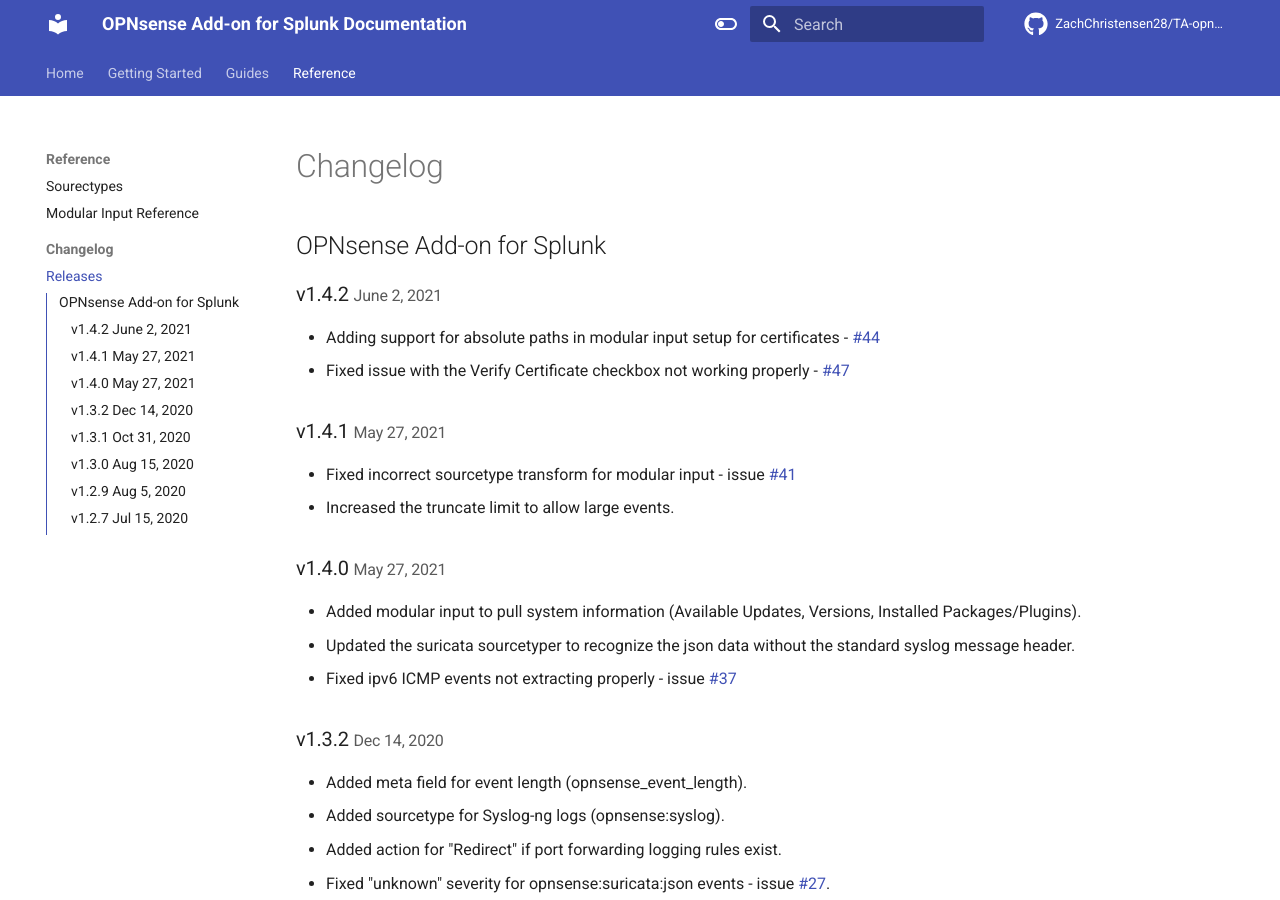
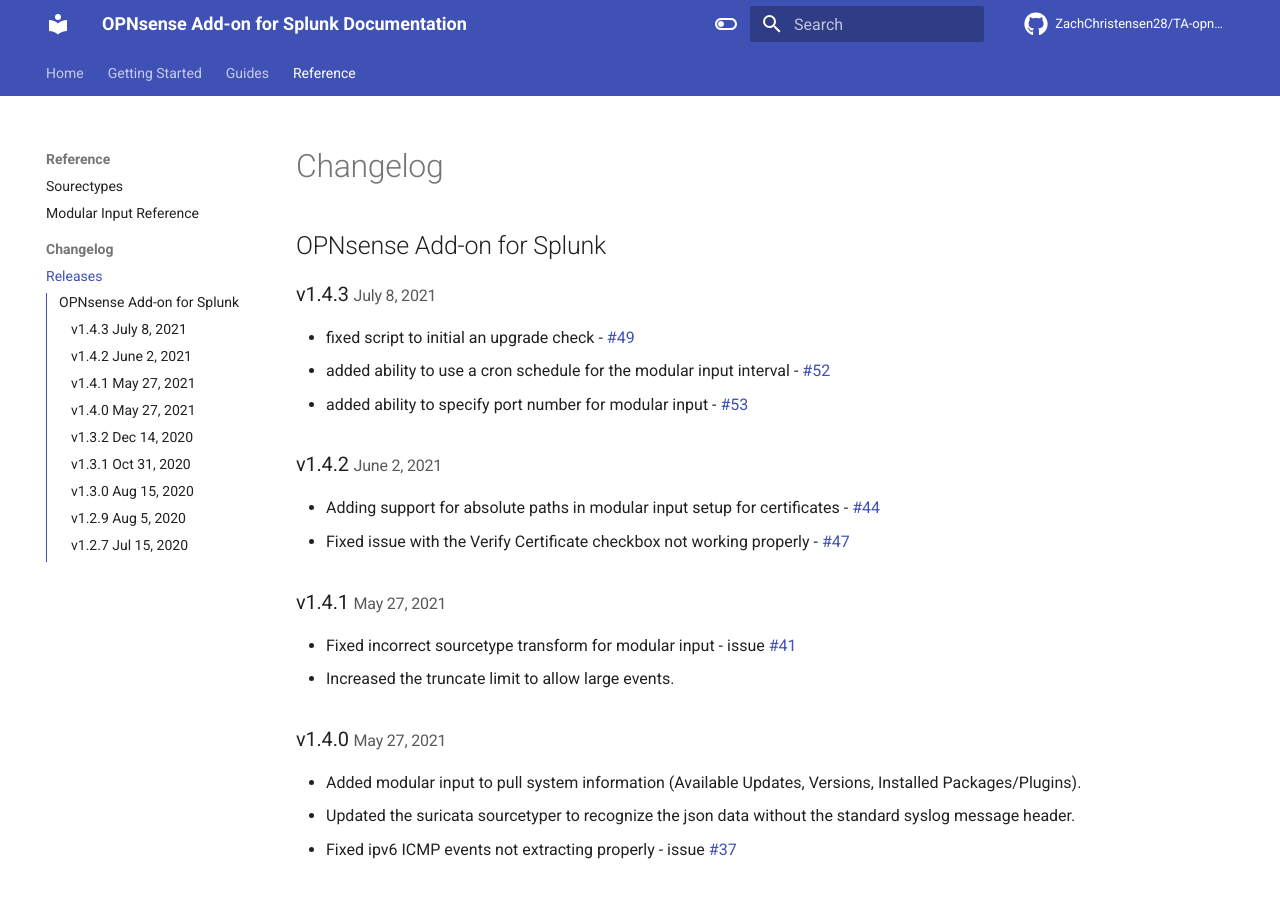
Before and after one commit to ZachChristensen28/splunk-opnsense-ta-documentation, an MkDocs documentation site: the page built from docs/reference/releases/index.md, in a window 1280 px wide and 900 px high. Built offline with MkDocs 1.6.1 and Material for MkDocs 9.7.7, drawn with Linux system fonts in a browser that asks for light colours; comment, search, counter and statistics services are not loaded.

Commit message:
Updated for latest release
Signed-off-by: Zach Christensen <23529374+ZachChristensen28@users.noreply.github.com>

```diff
--- a/docs/reference/releases/index.md
+++ b/docs/reference/releases/index.md
@@ -1,6 +1,12 @@
 # Changelog
 
 ## OPNsense Add-on for Splunk
+
+### v1.4.3 <small>July 8, 2021</small>
+
+* fixed script to initial an upgrade check - [#49](https://github.com/ZachChristensen28/TA-opnsense/issues/49)
+* added ability to use a cron schedule for the modular input interval - [#52](https://github.com/ZachChristensen28/TA-opnsense/issues/52)
+* added ability to specify port number for modular input - [#53](https://github.com/ZachChristensen28/TA-opnsense/issues/53)
 
 ### v1.4.2 <small>June 2, 2021</small>
 
```
Also changed, not shown: docs/index.md (+1 -1 lines).
